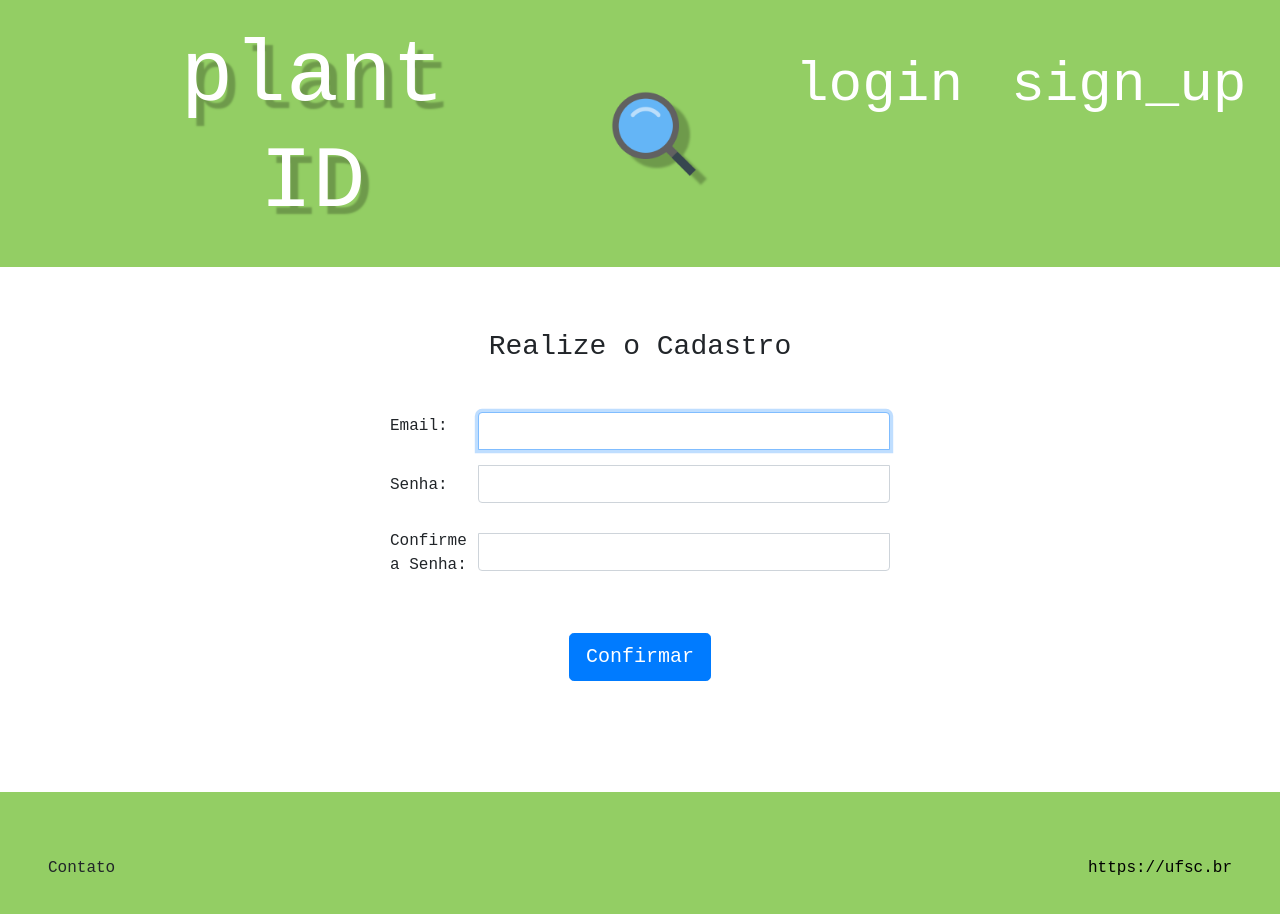
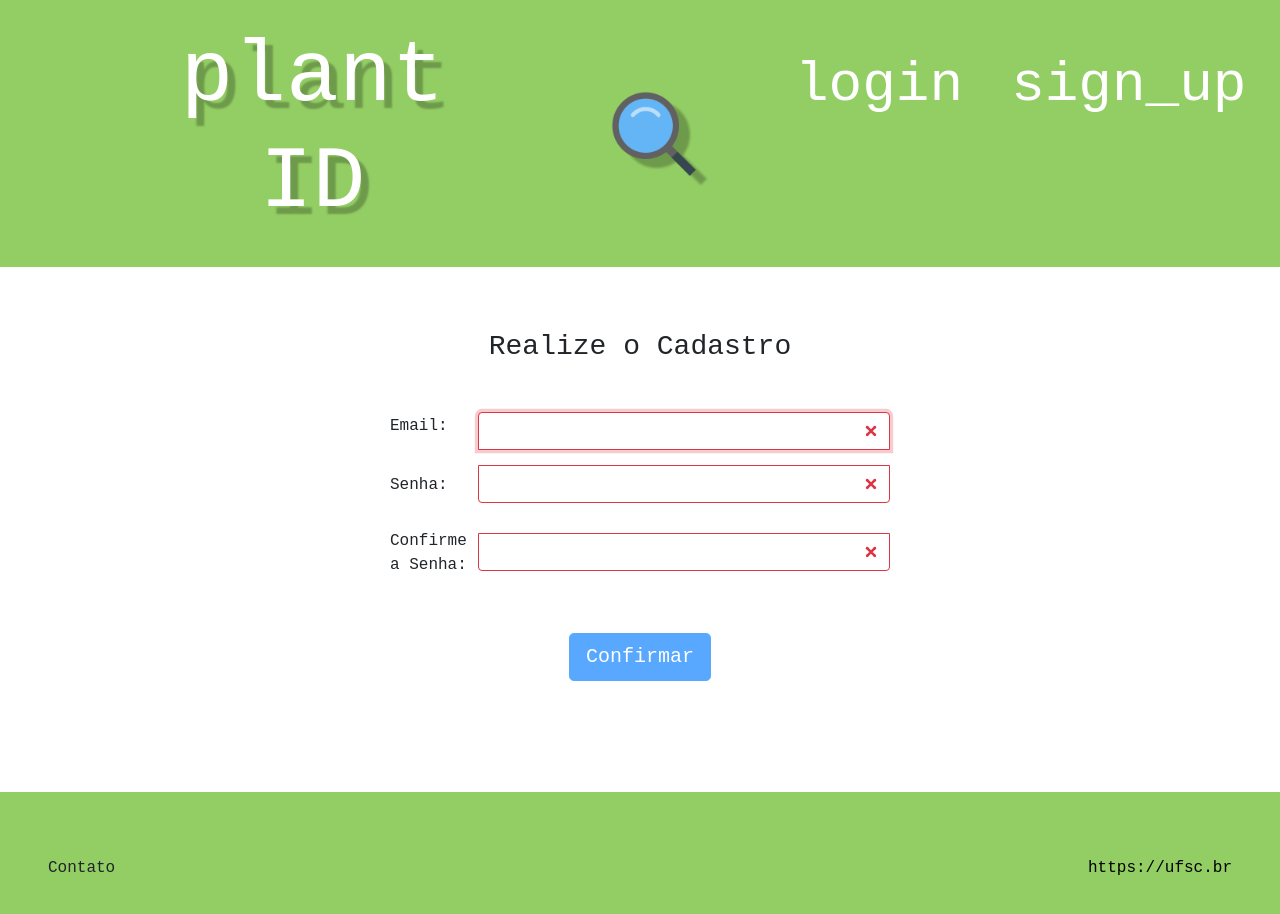
Before and after one commit to RafaelAcheSales/PlantID, an Angular app in the folder plant-id/: page /signup in a window 1280 px wide. Shown: the top 914 px of the page. Built offline with nearby package versions, Linux system fonts and the light colour scheme.

Commit message:
validacoes e form

```diff
--- a/plant-id/src/app/app.module.ts
+++ b/plant-id/src/app/app.module.ts
@@ -1,5 +1,6 @@
 import { NgModule } from '@angular/core';
 import { BrowserModule } from '@angular/platform-browser';
+import { FormsModule, ReactiveFormsModule } from '@angular/forms';
 
 import { AppRoutingModule } from './app-routing.module';
 import { AppComponent } from './app.component';
@@ -22,7 +23,9 @@ import { MainPageComponent } from './main-page/main-page.component';
   ],
   imports: [
     BrowserModule,
-    AppRoutingModule
+    AppRoutingModule,
+    FormsModule,
+    ReactiveFormsModule
   ],
   providers: [],
   bootstrap: [AppComponent]
--- a/plant-id/src/app/signup/signup.component.html
+++ b/plant-id/src/app/signup/signup.component.html
@@ -1,6 +1,5 @@
 <div class="container signup">
-    <form class="form-signup">
-
+    <form class="form-signup" [formGroup]="formSignup">
         <h1 class="h3 mb-3 font-weight-normal">Realize o Cadastro</h1>
         <div class="div-signup"></div>
         <div class="row align-items-center div-inputs">
@@ -8,7 +7,15 @@
                 <label>Email:</label>
             </div>
             <div class="col-10">
-                <input type="email" id="email" class="form-control" required autofocus>
+                <input type="email" id="email" class="form-control" formControlName="email" required autofocus [ngClass]="{ 'is-invalid': formSignup.controls.email.errors }">
+                <ng-container *ngIf="formSignup.controls.email.touched">
+                    <small *ngIf="formSignup.controls.email.errors?.required" class="form-text text-muted">
+                        Campo obrigatório
+                    </small>
+                    <small *ngIf="formSignup.controls.email.errors?.email" class="form-text text-muted">
+                        E-mail inválido
+                    </small>
+                </ng-container>
             </div>
         </div>
         <div class="row align-items-center div-inputs">
@@ -16,7 +23,16 @@
                 <label>Senha:</label>
             </div>
             <div class="col-10">
-                <input type="password" id="password1" class="form-control" required>
+                <input type="password" id="password1" class="form-control is-valid" formControlName="password1" required [ngClass]="{ 'is-invalid': formSignup.controls.password1.errors }">
+                <ng-container *ngIf="formSignup.controls.password1.touched">
+                    <small *ngIf="formSignup.controls.password1.errors?.required" class="form-text text-muted">
+                        Campo obrigatório
+                    </small>
+                    <small *ngIf="formSignup.controls.password1.errors?.patern" class="form-text text-muted">
+                        Sua senha nao deve conter caracteres especiais.
+                        <!--"^(?=.*[a-z])(?=.*[A-Z])(?=.*\d)[a-zA-Z\d]{8,}$"-->
+                    </small>
+                </ng-container>
             </div>
         </div>
         <div class="row align-items-center div-inputs">
@@ -24,11 +40,20 @@
                 <label>Confirme a Senha:</label>
             </div>
             <div class="col-10">
-                <input type="password" id="password2" class="form-control" required>
+                <input type="password" id="password2" class="form-control is-invalid" formControlName="password2" required [ngClass]="{ 'is-invalid': formSignup.controls.password1.errors }">
+                <ng-container *ngIf="formSignup.controls.password2.touched">
+                    <small *ngIf="formSignup.controls.password2.errors?.required" class="form-text text-muted">
+                        Campo obrigatório
+                    </small>
+                    <small *ngIf="formSignup.controls.password2.errors?.patern" class="form-text text-muted">
+                        Sua senha nao deve conter caracteres especiais.
+                        <!--"^(?=.*[a-z])(?=.*[A-Z])(?=.*\d)[a-zA-Z\d]{8,}$"-->
+                    </small>
+                </ng-container>
             </div>
         </div>
         <div class="col text-center div-signup">
-            <button class="btn btn-lg btn-primary" type="submit">Confirmar</button>
+            <button class="btn btn-lg btn-primary" type="button" (click)="criarUser()" [disabled]="!formSignup.valid">Confirmar</button>
         </div>
     </form>
 </div>
--- a/plant-id/src/app/signup/signup.component.ts
+++ b/plant-id/src/app/signup/signup.component.ts
@@ -1,4 +1,5 @@
 import { Component, OnInit } from '@angular/core';
+import { FormBuilder, FormGroup, Validators } from "@angular/forms";
 
 @Component({
   selector: 'app-signup',
@@ -7,9 +8,25 @@ import { Component, OnInit } from '@angular/core';
 })
 export class SignupComponent implements OnInit {
 
-  constructor() { }
+  formSignup: FormGroup;
+
+  constructor(private formBuilder: FormBuilder) {
+    this.formSignup = this.formBuilder.group({
+      email: ['', [Validators.required,Validators.email]],
+      password1: ['', [Validators.required,Validators.pattern('[a-zA-Z0-9]*')]],
+      password2: ['', [Validators.required]],
+    })
+  }
 
   ngOnInit(): void {
   }
 
+  criarUser() {
+    if(!this.formSignup.valid){
+      alert('Formulario inválido');
+      return;
+    }
+    alert('Formulario Válido');
+  }
+
 }
```
